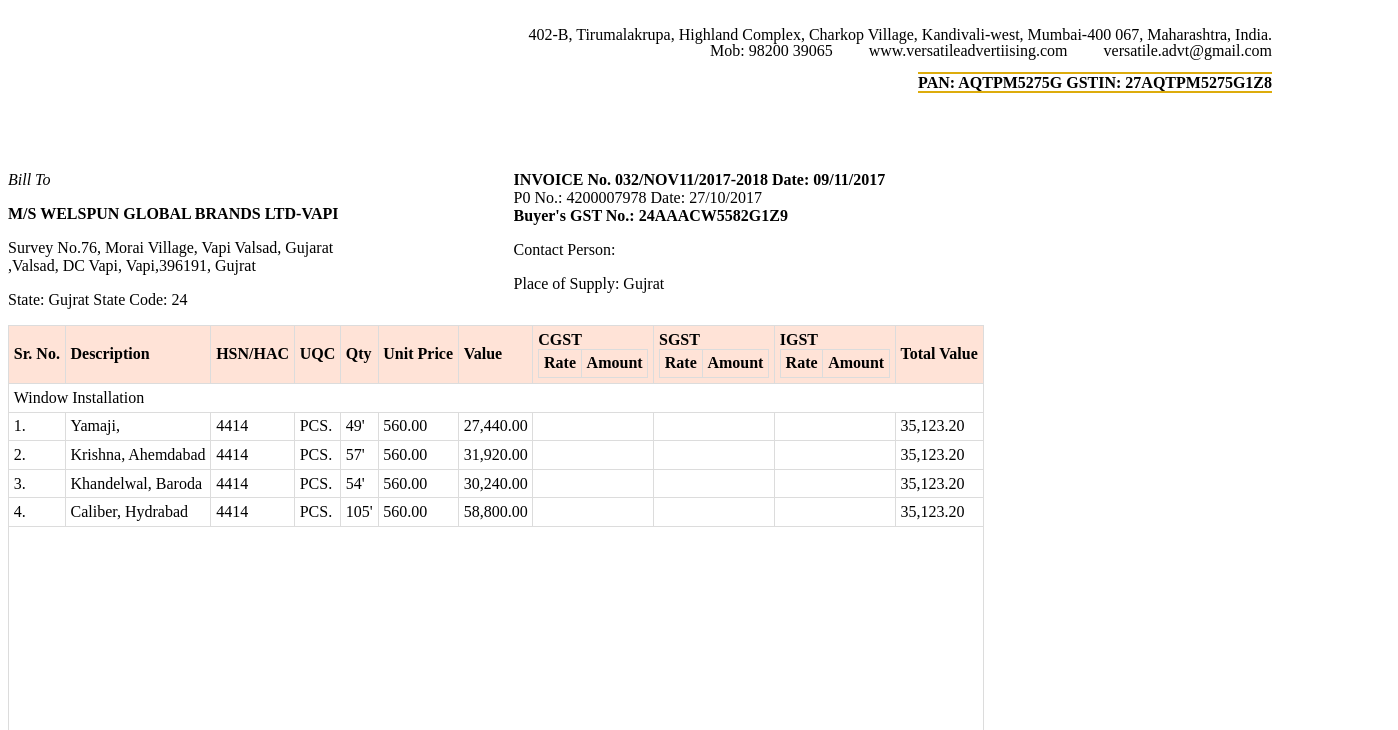
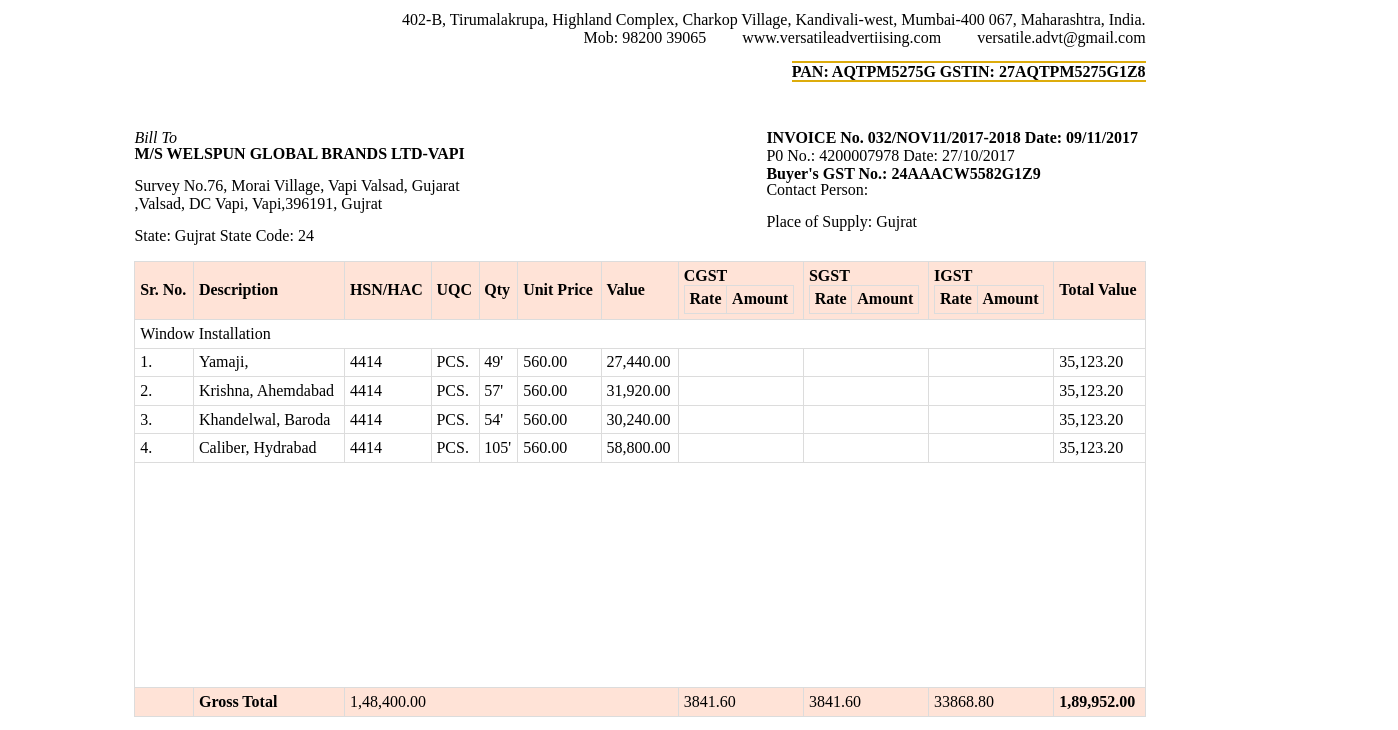
Before and after one commit to getshubham/invoice, a plain HTML site: page index.html in a window 1280 px wide. Shown: the part 93-823 px from the top of the page, 1398 px wide, since content can reach past the window. Drawn offline with Linux system fonts and the light colour scheme.

Commit message:
add layout for desktop

```diff
--- a/css/style.css
+++ b/css/style.css
@@ -1,7 +1,7 @@
 
 header {
     text-align: right;
-    /* margin-right: 15vw; */
+    margin-right: 15vw;
     line-height: 1em;
     /* margin-right: 10%; */
 }
@@ -31,8 +31,11 @@ nav > p > span {
 
 main {
     width: 100%;
-   margin: 5rem auto 0 auto;
+    /* margin: 5rem auto 0 auto; */
 
+}
+main > article > section > p{
+    margin-top: -2px;
 }
 
 .parent {
@@ -42,8 +45,9 @@ main {
 }
 
 .child {
-    width: 40%;
+    width: 50%;
 }
+
 
 /* costomize table */
 
@@ -84,3 +88,16 @@ footer {
 .sign {
     margin-left: 30%;
 }
+
+
+@media screen and (min-width: 500px) {
+    header, nav, main, footer {
+        margin: 0 10% 0 10%;
+    }
+    table, footer {
+        width: 80%;
+    }
+    main {
+        margin-top: 3rem;
+    }
+}
```
Also changed, not shown: index.html (+1 -3 lines).
